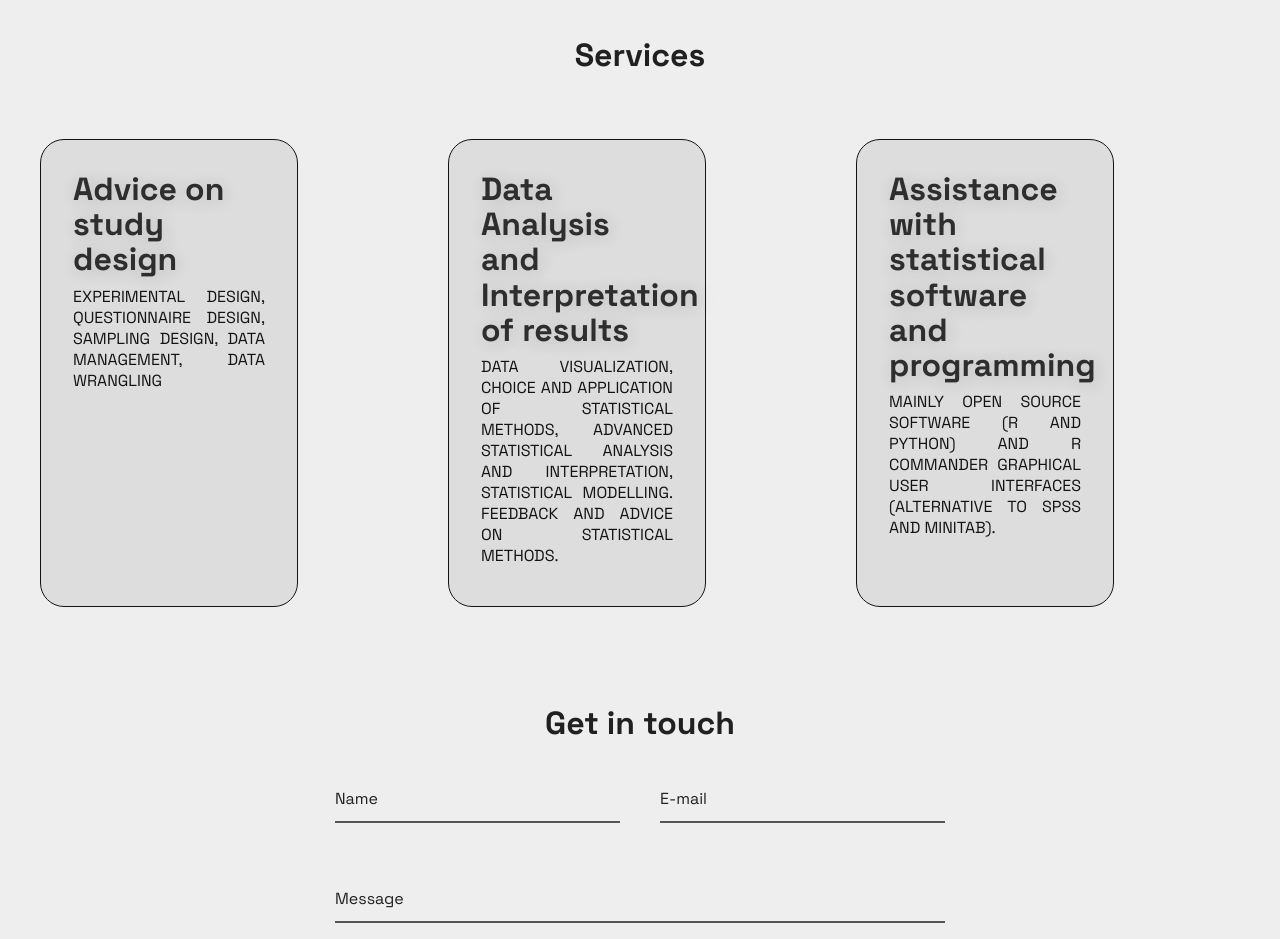
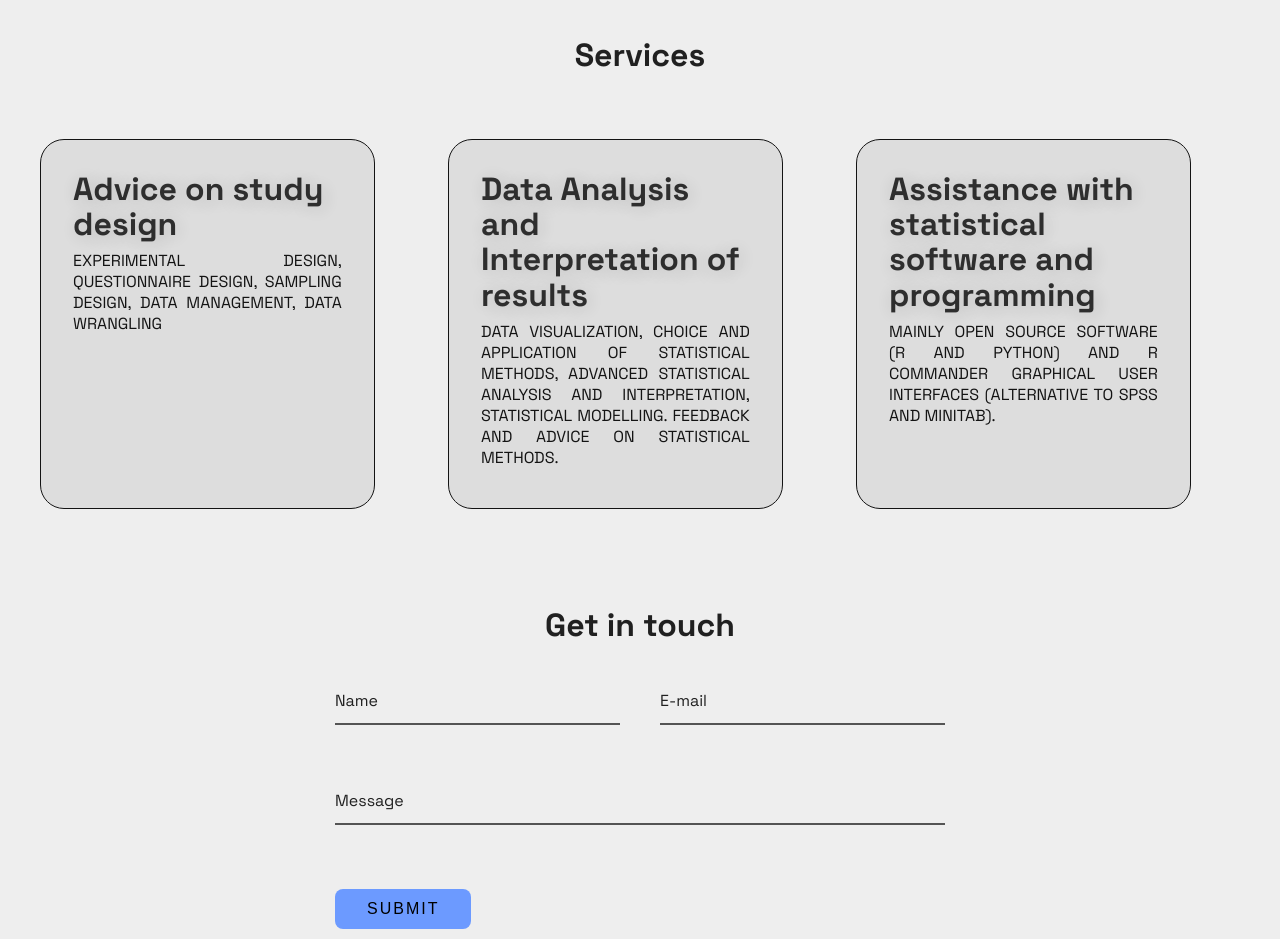
Before and after one commit to DeegayuA/SCS-UOK, a plain HTML site: page scscs.html in a window 1280 px wide. Shown: the part 2324-3263 px from the top of the page. Drawn offline with nearby package versions, Linux system fonts and the light colour scheme.

Commit message:
Update scscs.css

```diff
--- a/assets/css/scscs.css
+++ b/assets/css/scscs.css
@@ -526,7 +526,8 @@ body {
 
 @media(min-width: 1024px) {
     .card3 {
-        width: 20vw;
+        min-width: 20vw;
+        max-width: 26vw;
     }
     .card-grid2 {
         grid-template-columns: repeat(3, 1fr);
```
